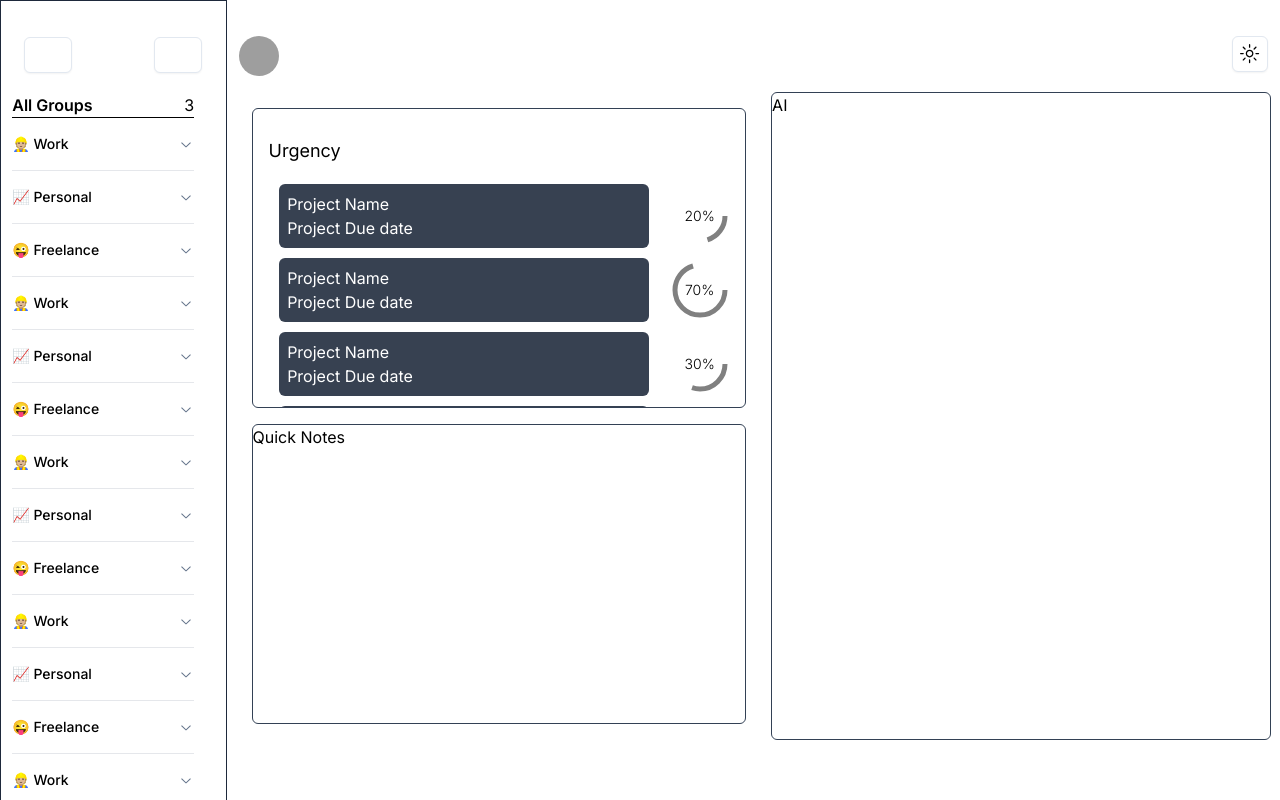
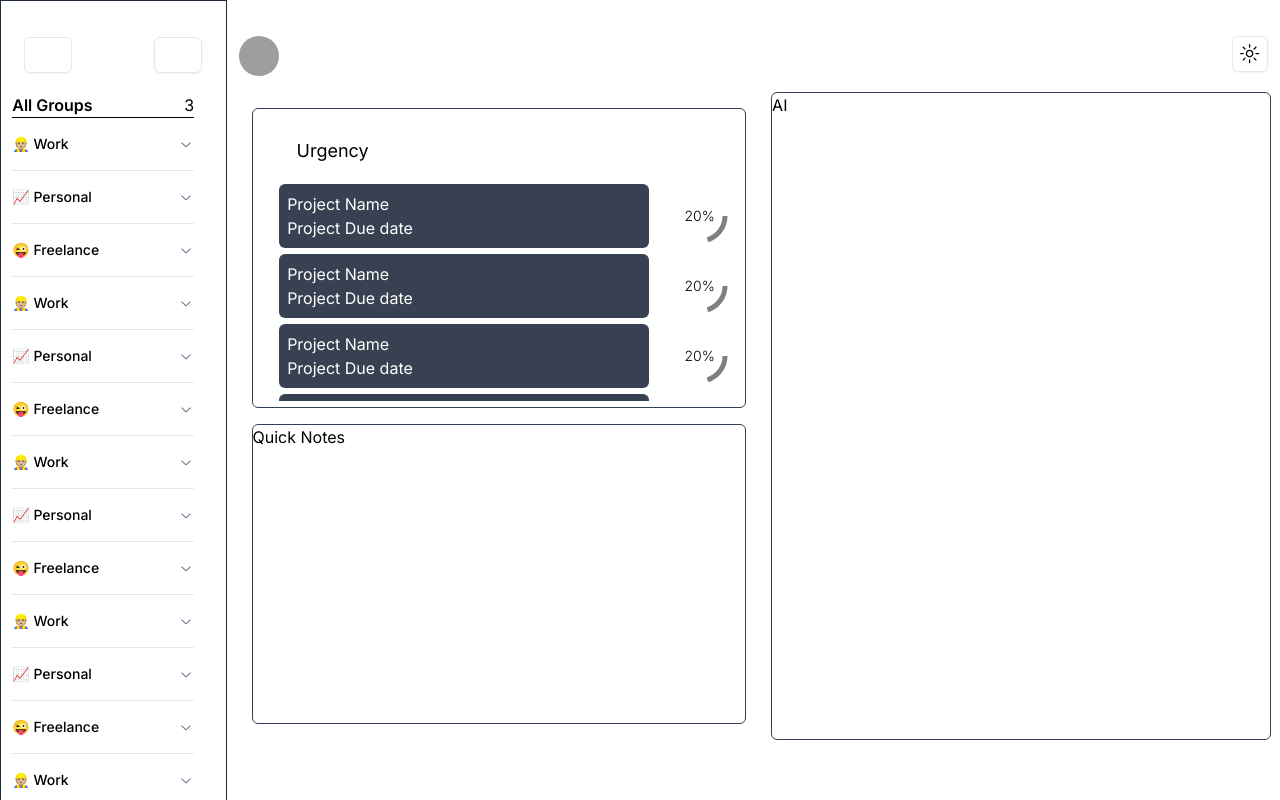
Before and after one commit to iyanez2314/proji-desktop-app, a Next.js app: page / in a window 1280 px wide. Shown: the top 800 px of the page. Built offline with nearby package versions, Linux system fonts and the light colour scheme; grey boxes are pictures that could not be loaded; some icons are missing.

Commit message:
made the div surrounding the projects scrollable only

```diff
--- a/src/app/page.tsx
+++ b/src/app/page.tsx
@@ -17,7 +17,7 @@ export default function Home() {
         <MainContentHeader />
 
         {/* Urgency & Quick Notes Section*/}
-        <div className="flex justify-evenly  mt-4 ">
+        <div className="flex justify-evenly mt-4 ">
           <div className=" w-1/2 space-y-4 p-4 flex flex-col align-top justify-center ">
             <UrgencyContainer />
             <QuickNotesContainer />
--- a/src/components/UrgencyContainer.tsx
+++ b/src/components/UrgencyContainer.tsx
@@ -3,13 +3,15 @@ import ProjectStat from "./ProjectStat";
 
 export default function UrgencyContainer() {
   return (
-    <div className="border-slate-700 border w-full h-[300px] rounded-md overflow-auto">
-      <div className=" w-full mt-3 p-4">
+    <div className="border-slate-700 border w-full h-[300px] rounded-md overflow-hidden">
+      <div className=" mt-3 ml-7 w-1/2 p-4">
         <h1 className="text-lg">Urgency</h1>
       </div>
-      <div className="flex justify-center flex-col overflow-auto space-y-1">
+      {/* This needs to be scrollable ONLY not the entire box */}
+      <div className="overflow-auto">
+        <div className="h-[calc(300px-5rem)] overflow-y-auto">
           {/* Projects That Have A Due Date Coming Up  */}
-        <div className="flex items-center justify-center">
+          <div className="flex items-center justify-center  w-full">
             <div className="dark:bg-[#ffff] bg-gray-700 w-3/4 mx-4  rounded-md dark:text-black text-white p-2 flex">
               <div>
                 <h1>Project Name</h1>
@@ -18,32 +20,51 @@ export default function UrgencyContainer() {
             </div>
             <ProjectStat progress={20} />
           </div>
-        <div className="flex items-center justify-center">
+          <div className="flex items-center justify-center  w-full">
             <div className="dark:bg-[#ffff] bg-gray-700 w-3/4 mx-4  rounded-md dark:text-black text-white p-2 flex">
               <div>
                 <h1>Project Name</h1>
                 <p>Project Due date</p>
               </div>
             </div>
-          <ProjectStat progress={70} />
+            <ProjectStat progress={20} />
           </div>
-        <div className="flex items-center justify-center">
+          <div className="flex items-center justify-center  w-full">
             <div className="dark:bg-[#ffff] bg-gray-700 w-3/4 mx-4  rounded-md dark:text-black text-white p-2 flex">
               <div>
                 <h1>Project Name</h1>
                 <p>Project Due date</p>
               </div>
             </div>
-          <ProjectStat progress={30} />
+            <ProjectStat progress={20} />
           </div>
-        <div className="flex items-center justify-center">
+          <div className="flex items-center justify-center  w-full">
             <div className="dark:bg-[#ffff] bg-gray-700 w-3/4 mx-4  rounded-md dark:text-black text-white p-2 flex">
               <div>
                 <h1>Project Name</h1>
                 <p>Project Due date</p>
               </div>
             </div>
-          <ProjectStat progress={30} />
+            <ProjectStat progress={20} />
+          </div>
+          <div className="flex items-center justify-center  w-full">
+            <div className="dark:bg-[#ffff] bg-gray-700 w-3/4 mx-4  rounded-md dark:text-black text-white p-2 flex">
+              <div>
+                <h1>Project Name</h1>
+                <p>Project Due date</p>
+              </div>
+            </div>
+            <ProjectStat progress={20} />
+          </div>
+          <div className="flex items-center justify-center  w-full">
+            <div className="dark:bg-[#ffff] bg-gray-700 w-3/4 mx-4  rounded-md dark:text-black text-white p-2 flex">
+              <div>
+                <h1>Project Name</h1>
+                <p>Project Due date</p>
+              </div>
+            </div>
+            <ProjectStat progress={20} />
+          </div>
         </div>
       </div>
     </div>
```
Lines whose indentation alone changed are shown as unchanged.
